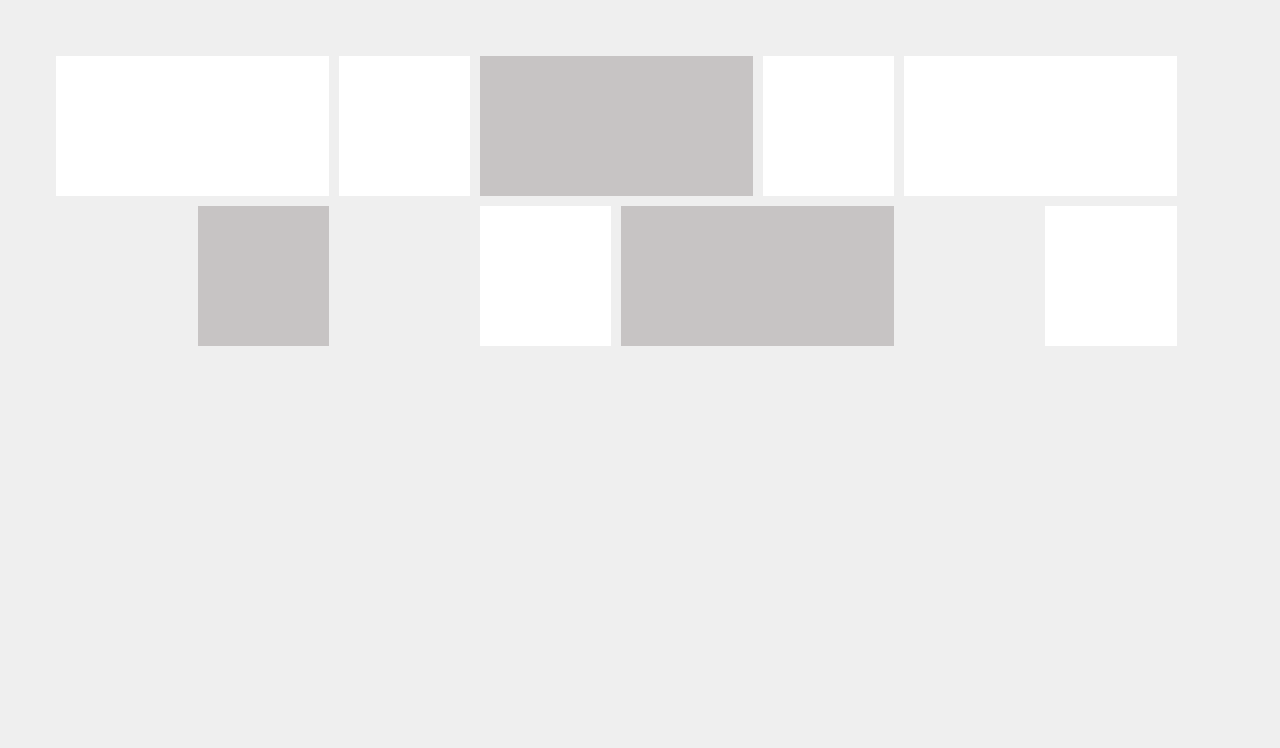
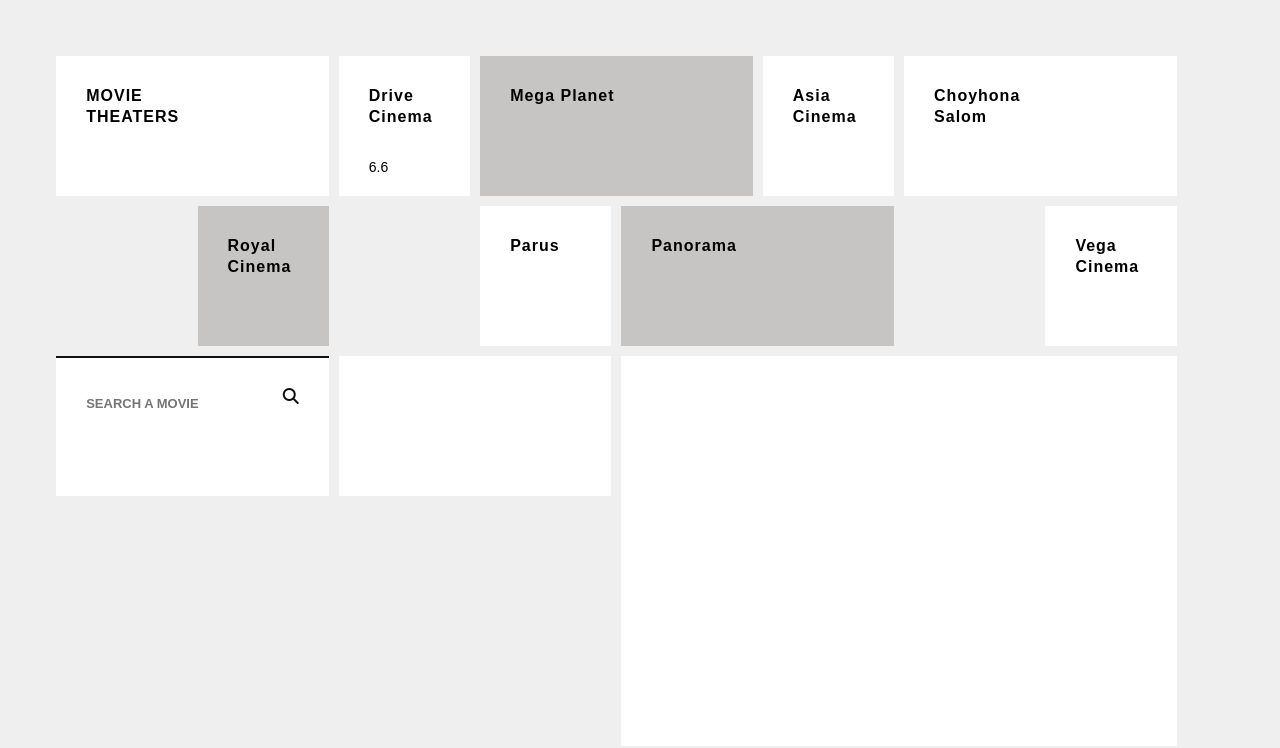
Before and after one commit to zzinis/isotope, a plain HTML site: page index.html in a window 1280 px wide. Shown: the top 748 px of the page. Drawn offline with nearby package versions, Linux system fonts and the light colour scheme.

Commit message:
grid layout

```diff
--- a/index.html
+++ b/index.html
@@ -9,6 +9,7 @@
     <script src="https://ajax.googleapis.com/ajax/libs/jquery/1.12.4/jquery.min.js"></script>
     <script defer src="js/isotope.pkgd.min.js"></script>
     <script defer src="js/isotope-sizer.js"></script>
+    <script src="https://kit.fontawesome.com/a5faf288a0.js" crossorigin="anonymous"></script>
 </head>
 <body>
     <main>
@@ -17,16 +18,66 @@
 
             </article>
             <article class="item">
-                <div class="inner"></div>
+                <div class="inner">
+                    <p>MOVIE<BR>THEATERS</p>
+                </div>
+            </article>
+            <article class="item">
+                <div class="inner">
+                    <p>Drive<br>Cinema</p>
+                    <span>6.6</span>
+                </div>
+            </article>
+            <article class="item">
+                <div class="inner">
+                    <p>Mega Planet</p>
+                </div>
+            </article>
+            <article class="item">
+                <div class="inner">
+                    <p>Asia<br>Cinema</p>
+                </div>
+            </article>
+            <article class="item">
+                <div class="inner">
+                    <p>Choyhona<br>Salom</p>
+                </div>
             </article>
             <article class="item">
                 <div class="inner"></div>
             </article>
             <article class="item">
+                <div class="inner">
+                    <p>Royal<br>Cinema</p>
+                </div>
+            </article>
+            <article class="item">
                 <div class="inner"></div>
             </article>
             <article class="item">
-                <div class="inner"></div>
+                <div class="inner">
+                    <p>Parus</p>
+                </div>
+            </article>
+            <article class="item">
+                <div class="inner">
+                    <p>Panorama</p>
+                </div>
+            </article>
+            <article class="item">
+                <div class="inner">
+                </div>
+            </article>
+            <article class="item">
+                <div class="inner">
+                    <p>Vega<br>Cinema</p>
+                </div>
+            </article>
+            <article class="item">
+                <div class="inner">
+                    <input type="text" placeholder="SEARCH A MOVIE">
+                    <a href="#"><i class="fas fa-search"></i></a>
+                </div>
             </article>
             <article class="item">
                 <div class="inner"></div>
--- a/scss/_reset.scss
+++ b/scss/_reset.scss
@@ -41,10 +41,49 @@ main{
          &:nth-of-type(9){.inner{background: #efefef;}}
          &:nth-of-type(11){width: 24%;.inner{background: #c7c4c4;}}
          &:nth-of-type(12){.inner{background: #efefef;}}
+         &:nth-of-type(14){
+            width: 24%;
+            .inner{
+               border-top: 2px solid #111;
+               display: flex;
+               justify-content: space-between;
+               input {
+                  border: none;
+                  font: bold 13px/1 'arial';
+                  color: #111;
+                  width: 200px;
+                  height: 30px;
+               }
+               a{
+                  color: #111;
+                  display: inline-block;
+                  text-align: right;
+               }
+            }
+         }
+         &:nth-of-type(15){width: 24%;}
+         &:nth-of-type(16){width: 48%; height: 400px;}
+         &:nth-of-type(17){width: 24%;}
+         &:nth-of-type(18){width: 24%;}
+         &:nth-of-type(19){width: 24%;}
+         &:nth-of-type(20){width: 48%; height: 400px;}
+         &:nth-of-type(21){width: 24%;}
+
+
 
          .inner{
             width: 100%; height: 100%;
             background: #fff;
+            padding: 30px;
+
+            p{
+               font: bold 16px/1.3 'arial';
+               margin-bottom: 30px;
+               letter-spacing: 1px;
+            }
+            span{
+               font: 14px/1 'arial';
+            }
          }
 
 
```
Also changed, not shown: css/style.css, 1 other file.
